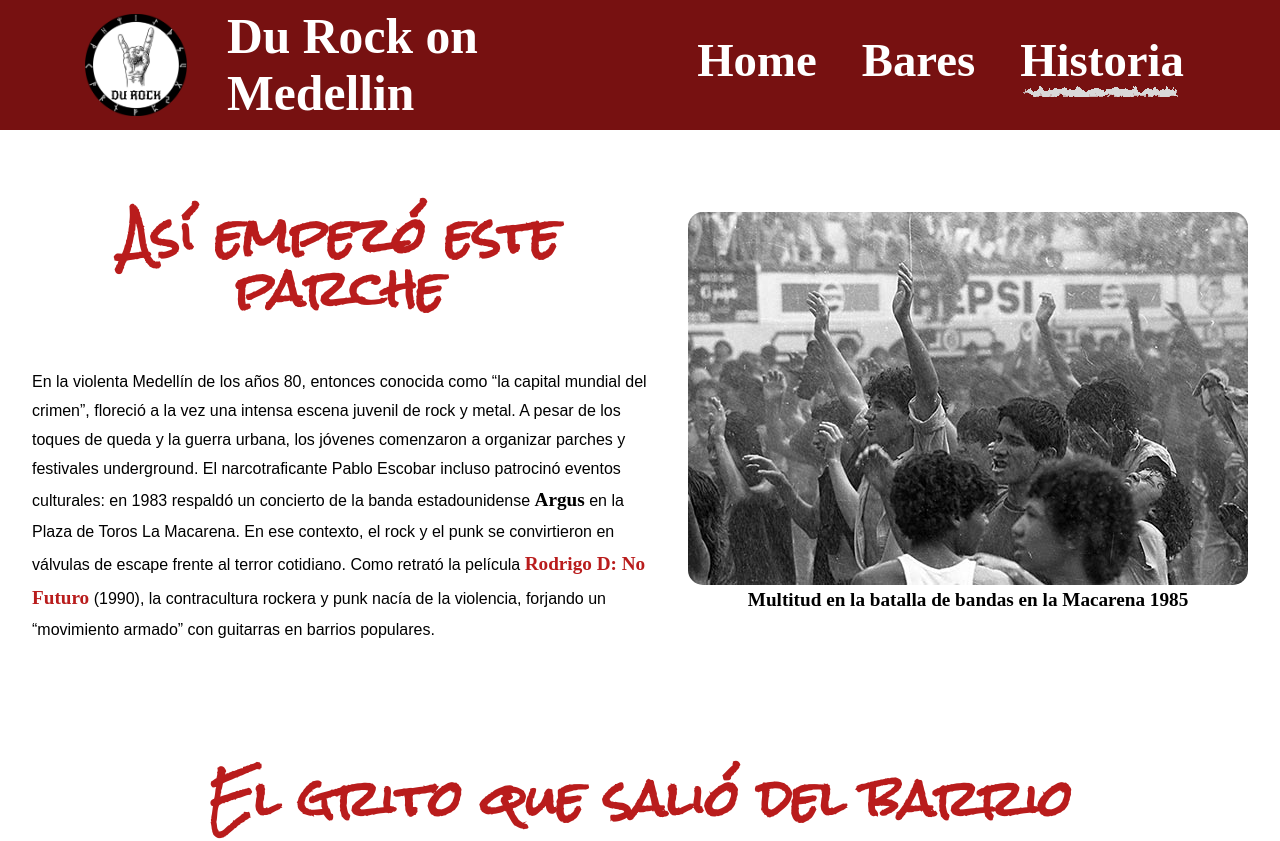
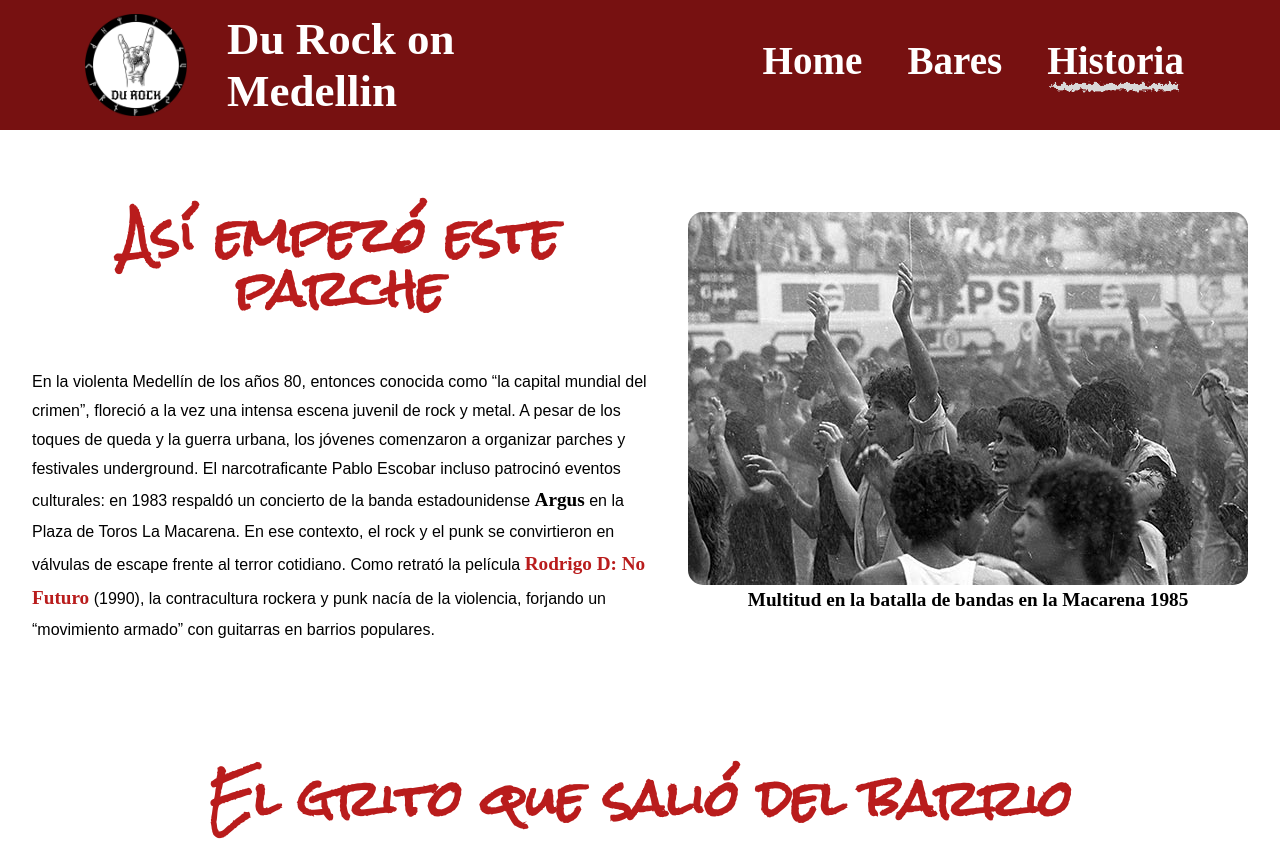
Before and after one commit to Juansecod/Multimedia-Proyecto, a React (Vite) app: page /History in a window 1280 px wide. Shown: the top 841 px of the page. Built offline with nearby package versions, Linux system fonts and the light colour scheme; a web font is replaced by a local one.

Commit message:
Fix size of text in navbar

```diff
--- a/src/Components/NavBar/NavBar.css
+++ b/src/Components/NavBar/NavBar.css
@@ -15,7 +15,7 @@
 
 .Navbar h2 {
   font-family: 'New Rocker', cursive;
-  font-size: 3.1rem;
+  font-size: 45px;
   color: white;
 }
 
@@ -35,7 +35,6 @@
   display: flex;
   color: white;
   font-family: 'New Rocker', cursive;
-  font-size: 2.5rem;
   gap: 45px;
   padding: 1rem;
 }
@@ -47,11 +46,13 @@
   position: relative;
   display: inline-block;
   text-decoration: none;
+
 }
 
 .NavLink h3{
   margin: 0 0 10px 0;
   padding: 0;
+  font-size: 39.1px;
 }
 
 .NavLink::after {
```
